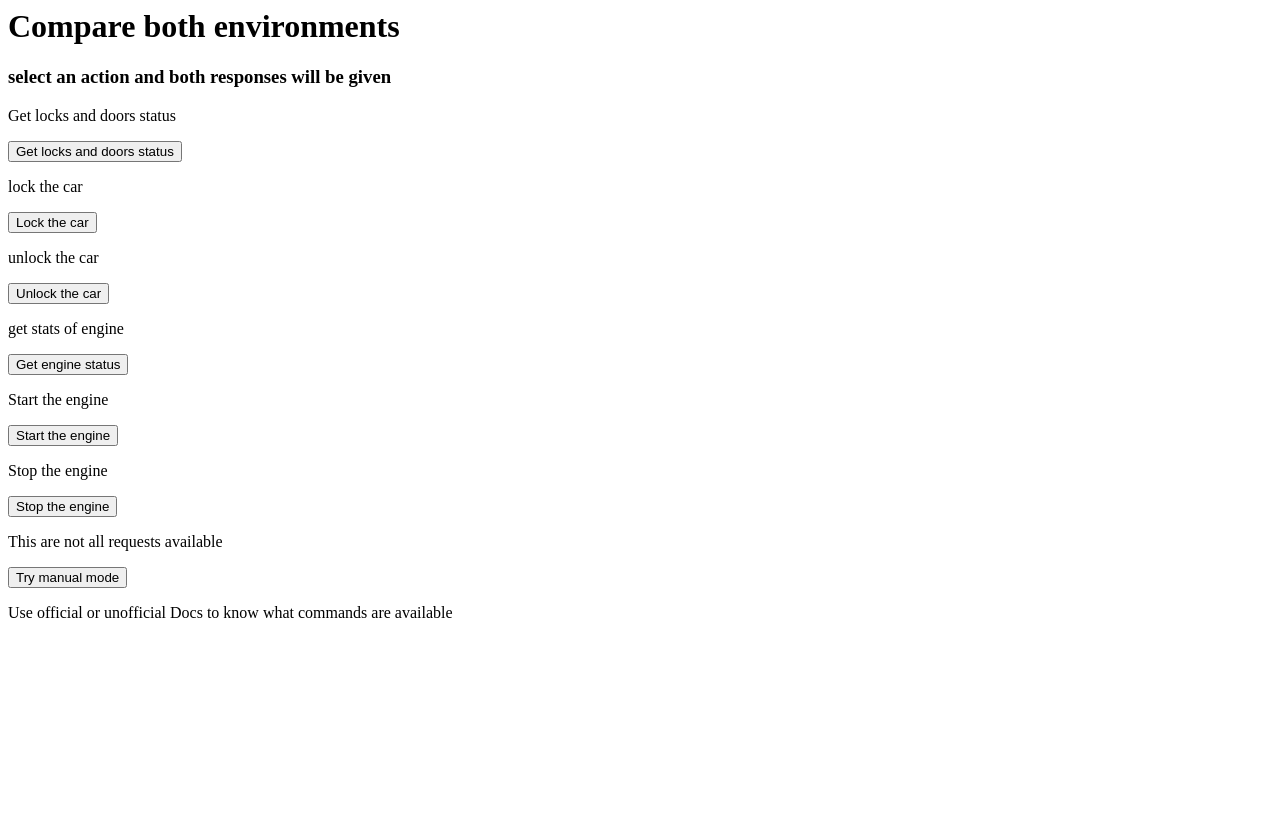
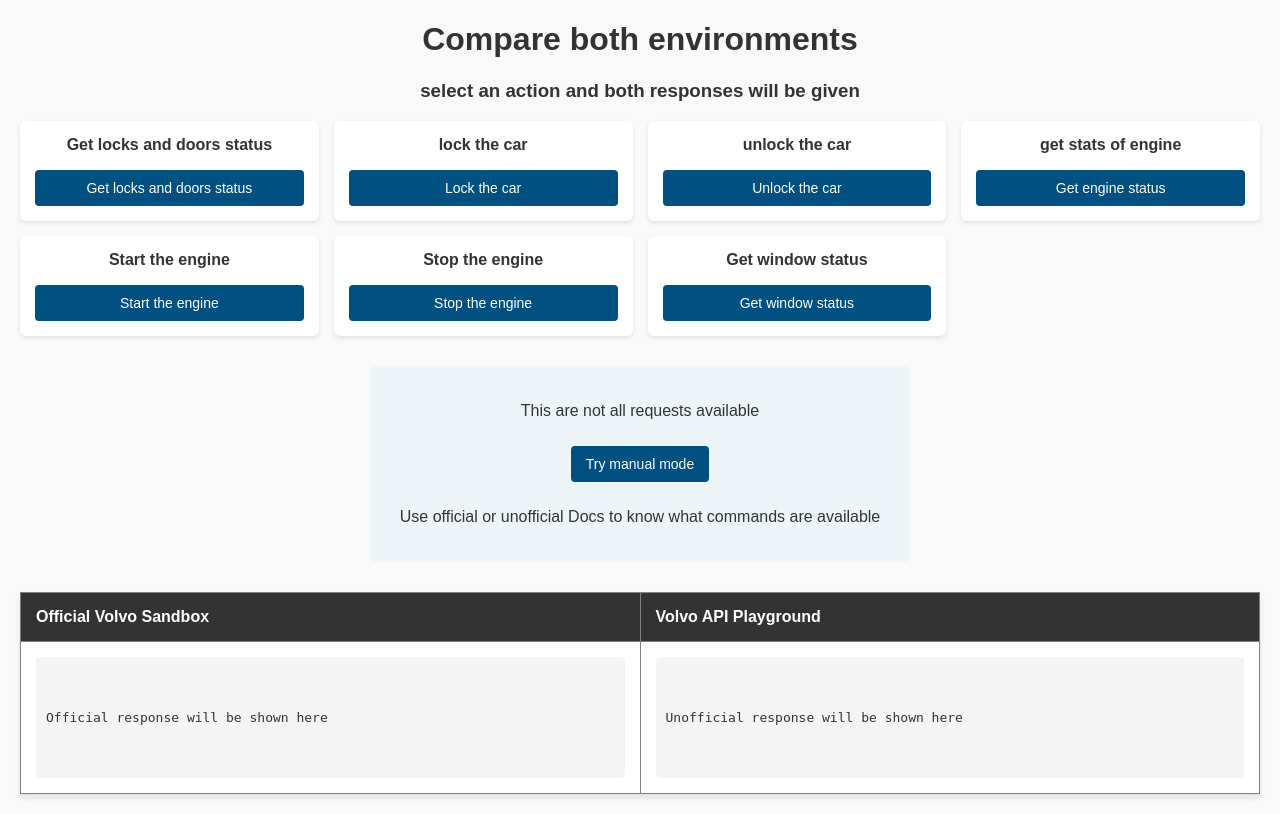
Before and after one commit to klswar0/Volvo-api-playground-compare, a FastAPI app: template templates/compare.html in a window 1280 px wide. Before the commit the page ends 618 px from the top, so only its background shows below. Run offline with FastAPI, Linux system fonts and the light colour scheme; the template is opened without the code that fills it: most values are stand-ins (such as "Sample title", 1, 10 or a date in 2020).

Commit message:
css update /1 WIP

```diff
--- /dev/null
+++ b/templates/compare.css
@@ -0,0 +1,97 @@
+
+body {
+    font-family: Arial, sans-serif;
+    margin: 20px;
+    background-color: #f9f9f9;
+    color: #333;
+}
+
+h1, h3 {
+    text-align: center;
+}
+
+.forms {
+    display: grid;
+    grid-template-columns: repeat(auto-fill, minmax(250px, 1fr));
+    gap: 15px;
+    margin-bottom: 30px;
+}
+
+form {
+    background: #ffffff;
+    padding: 15px;
+    border-radius: 6px;
+    box-shadow: 0 2px 4px rgba(0,0,0,0.1);
+    text-align: center;
+    display: flex;
+    flex-direction: column;
+    justify-content: space-between;
+}
+
+form p {
+    margin-top: 0;
+    font-weight: bold;
+}
+
+button {
+    background-color: #005082;
+    color: white;
+    border: none;
+    padding: 10px 15px;
+    border-radius: 4px;
+    cursor: pointer;
+    font-size: 14px;
+    transition: background 0.2s;
+}
+
+button:hover {
+    background-color: #00375b;
+}
+
+.manual-mode {
+    display: flex;
+    flex-direction: column;
+    align-items: center;
+    text-align: center;
+    margin: 30px auto;
+    padding: 20px;
+    background: #eef5f9;
+    border-radius: 6px;
+    max-width: 500px;
+}
+
+
+.manual-mode button {
+    margin: 10px 0;
+}
+
+.volvo-comparison-table {
+    width: 100%;
+    border-collapse: collapse;
+    margin-top: 20px;
+    background: #fff;
+    box-shadow: 0 4px 6px rgba(0,0,0,0.1);
+}
+
+.volvo-comparison-table th,
+.volvo-comparison-table td {
+    padding: 15px;
+    text-align: left;
+    vertical-align: top;
+    width: 50%;
+}
+
+.volvo-comparison-table th {
+    background-color: #333;
+    color: white;
+}
+
+/* Kontenery na odpowiedzi z API */
+#OFFICIALoutput, #UNOFFICIALoutput {
+    min-height: 100px;
+    background: #f4f4f4;
+    padding: 10px;
+    border-radius: 4px;
+    font-family: monospace;
+    white-space: pre-wrap;
+}
--- a/templates/compare.html
+++ b/templates/compare.html
@@ -1,11 +1,13 @@
-
+<!DOCTYPE html>
 <header>
    <script src="https://unpkg.com/htmx.org@2.0.1/dist/htmx.min.js"></script>
+   <link rel="stylesheet" href="compare.css">
 </header>
 
 <body>
     <h1>Compare both environments</h1>
     <h3>select an action and both responses will be given</h3>
+    <div class="forms">
     <form hx-get="/commands?command=locks" hx-target="#response">
         <p>Get locks and doors status</p>
         <input type="text" name="api_key_p" hidden="True" value="{{ api_key_p }}" />
@@ -57,11 +59,37 @@
         <button >Stop the engine</button>
     </form>
 
+
+    <form hx-get="/commands?command=windows" hx-target="#response">
+        <p>Get window status </p>
+        <input type="text" name="api_key_p" hidden="True" value="{{ api_key_p }}" />
+        <input type="text" name="api_key_v" hidden="True" value="{{ api_key_v }}" />
+        <input type="text" name="access_token" hidden="True" value="{{ access_token }}" />
+        <button >Get window status</button>
+    </form>
+    </div>
+
+    <div class="manual-mode">
     <p>This are not all requests available </p>
     <button>Try manual mode</button>
     <p>Use official or unofficial Docs to know what commands are available</p>
-
-    <div id="response"></div>
+    </div>
+    <div id="response">
+        <table class="volvo-comparison-table" border="1">
+            <tr>
+                <th>Official Volvo Sandbox</th>
+                <th>Volvo API Playground</th>
+            </tr>
+            <tr>
+                <td><div id="OFFICIALoutput">
+                    <p>Official response will be shown here</p>
+                </div></td>
+                <td><div id="UNOFFICIALoutput">
+                    <p>Unofficial response will be shown here</p>
+                </div></td>
+            </tr>
+        </table>
+    </div>
 
 
 
```
